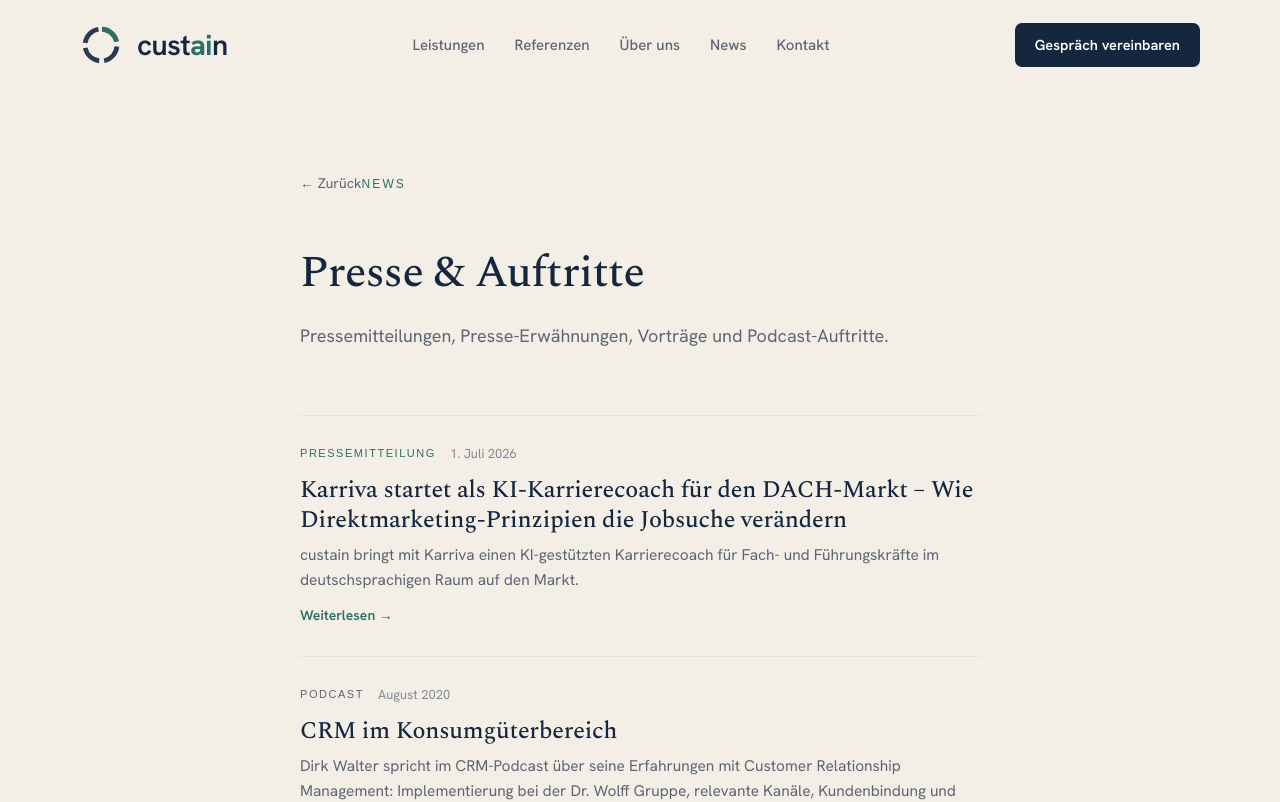
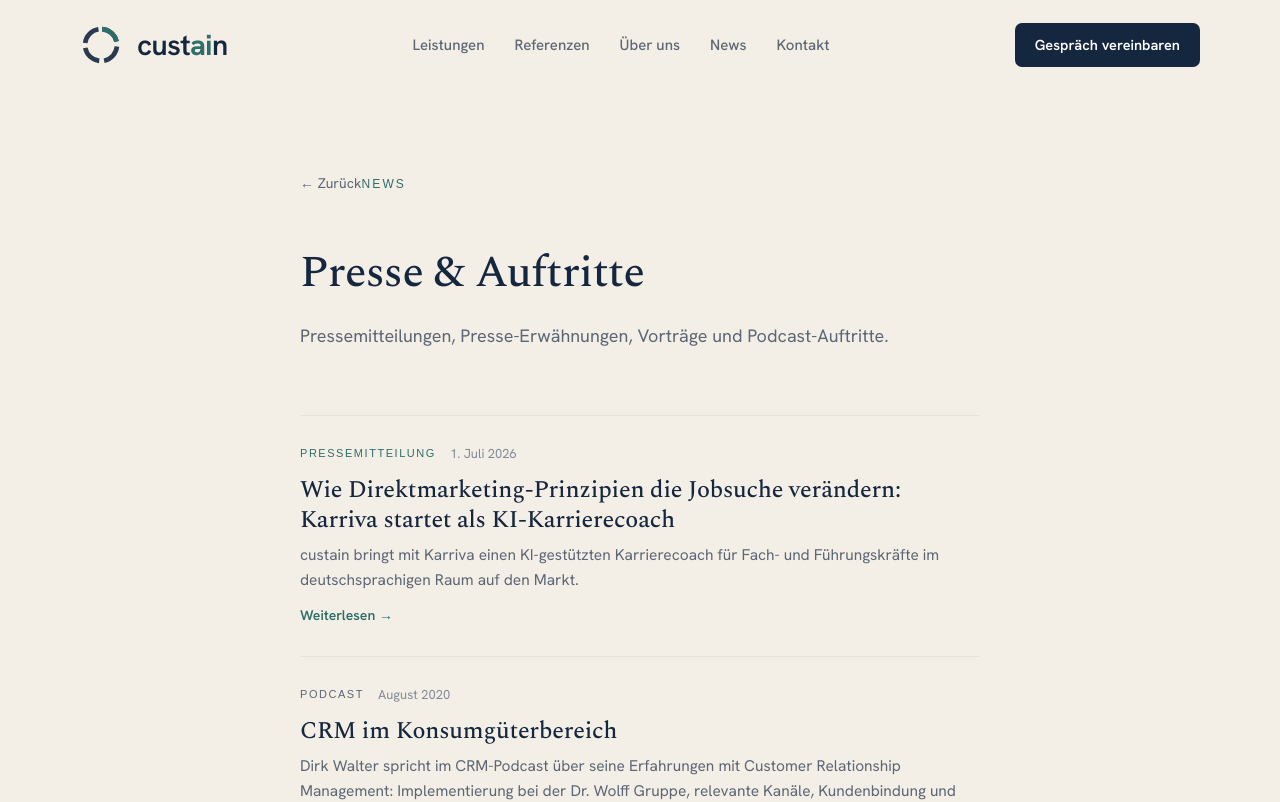
Before and after one commit to ditowa71/custain-web, a Next.js app: page /news in a window 1280 px wide. Shown: the top 802 px of the page. Built offline with nearby package versions, Linux system fonts and the light colour scheme; a web font is replaced by a local one.

Commit message:
PM: Titel finalisiert
Co-Authored-By: Claude Sonnet 4.6 <noreply@anthropic.com>

```diff
--- a/app/news/data.tsx
+++ b/app/news/data.tsx
@@ -16,7 +16,7 @@ export interface NewsItem {
 export const news: NewsItem[] = [
   {
     slug: "karriva-launch-2026",
-    title: "Karriva startet als KI-Karrierecoach für den DACH-Markt – Wie Direktmarketing-Prinzipien die Jobsuche verändern",
+    title: "Wie Direktmarketing-Prinzipien die Jobsuche verändern: Karriva startet als KI-Karrierecoach",
     date: "1. Juli 2026",
     dateSort: "2026-07-01",
     category: "Pressemitteilung",
```
